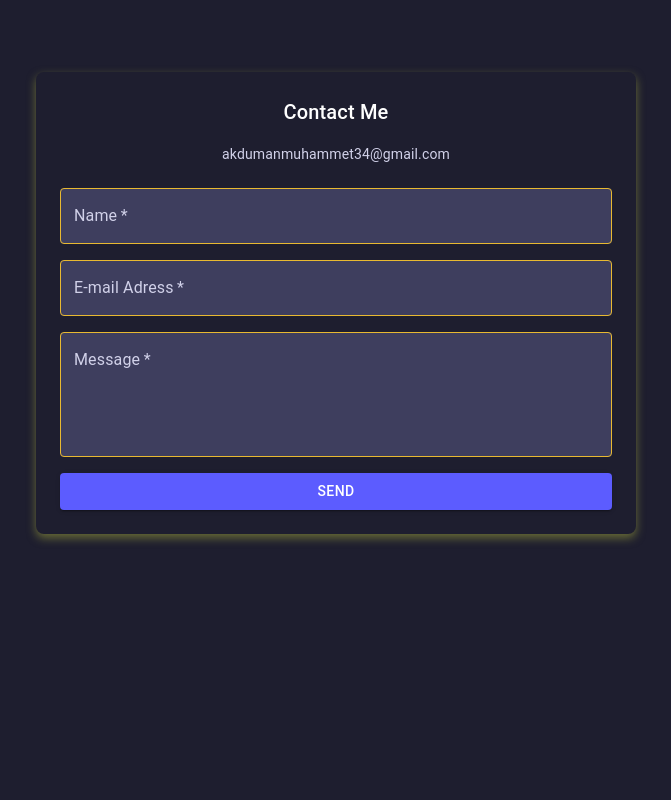
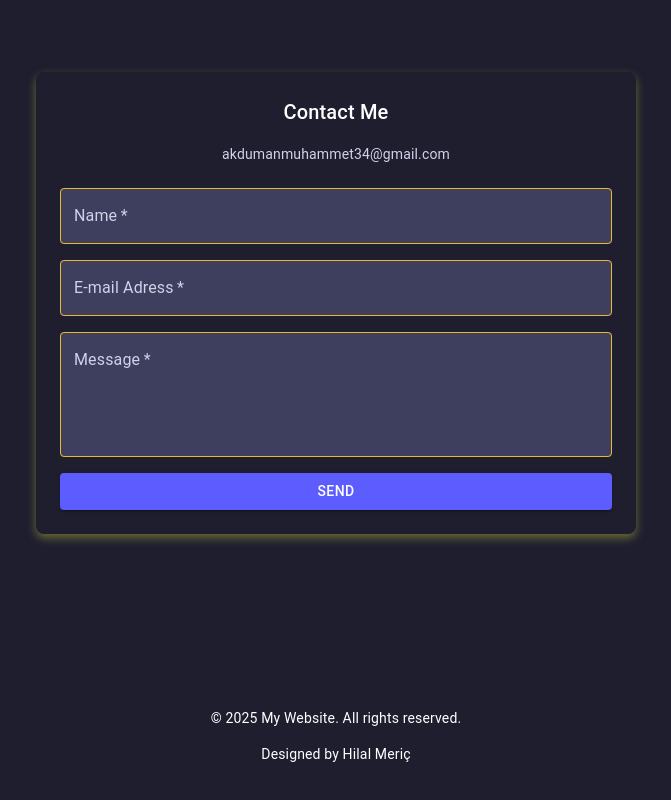
Before and after one commit to muhammetakduman/PersonalyWebsite, a React (Vite) app: page / in a window 1280 px wide. Shown: the part 2395-3195 px from the top of the page, without its empty margins (304-975 px from the left). Before the commit the page ends 3079 px from the top, so only its background shows below. Built offline with nearby package versions, Linux system fonts and the light colour scheme.

Commit message:
add footer

```diff
--- a/src/App.jsx
+++ b/src/App.jsx
@@ -6,6 +6,7 @@ import Home from '../src/components/Home'
 import Work from '../src/components/Work'
 import ContactForm from './components/ContactForm'
 import SocialMediaLinks from './components/SocialMediaLinks'
+import Footer from './components/Footer'
 function App() {
 
 
@@ -28,6 +29,9 @@ function App() {
           <ContactForm />
         </div>
       </div>
+      <div>
+        <Footer />
+      </div>
     </>
   )
 }
--- /dev/null
+++ b/src/components/Footer.jsx
@@ -0,0 +1,36 @@
+import React from 'react'
+import { Box, Container, Typography } from "@mui/material"
+function Footer() {
+    return (
+        <div>
+            <Box
+                component="footer"
+                sx={{
+                    py: 3,
+                    px: 2,
+                    mt: "auto",
+                    backgroundColor: "#1e1e2f",
+                    color: "white",
+                    textAlign: "center",
+                }}>
+                <Container maxWidth="lg" sx={{
+                    display: "flex",
+                    flexDirection: "column",
+                    justifyContent: "space-between",
+                    alignItems: "center",
+                    gap: 2,
+                    mb: 2,
+                }}>
+                    <Typography variant="body2" color="white" >
+                        &copy; {new Date().getFullYear()} My Website. All rights reserved.
+                    </Typography>
+                    <Typography variant="body2" color="white" >
+                        Designed by Hilal Meriç
+                    </Typography>
+                </Container>
+            </Box>
+        </div>
+    )
+}
+
+export default Footer
```
